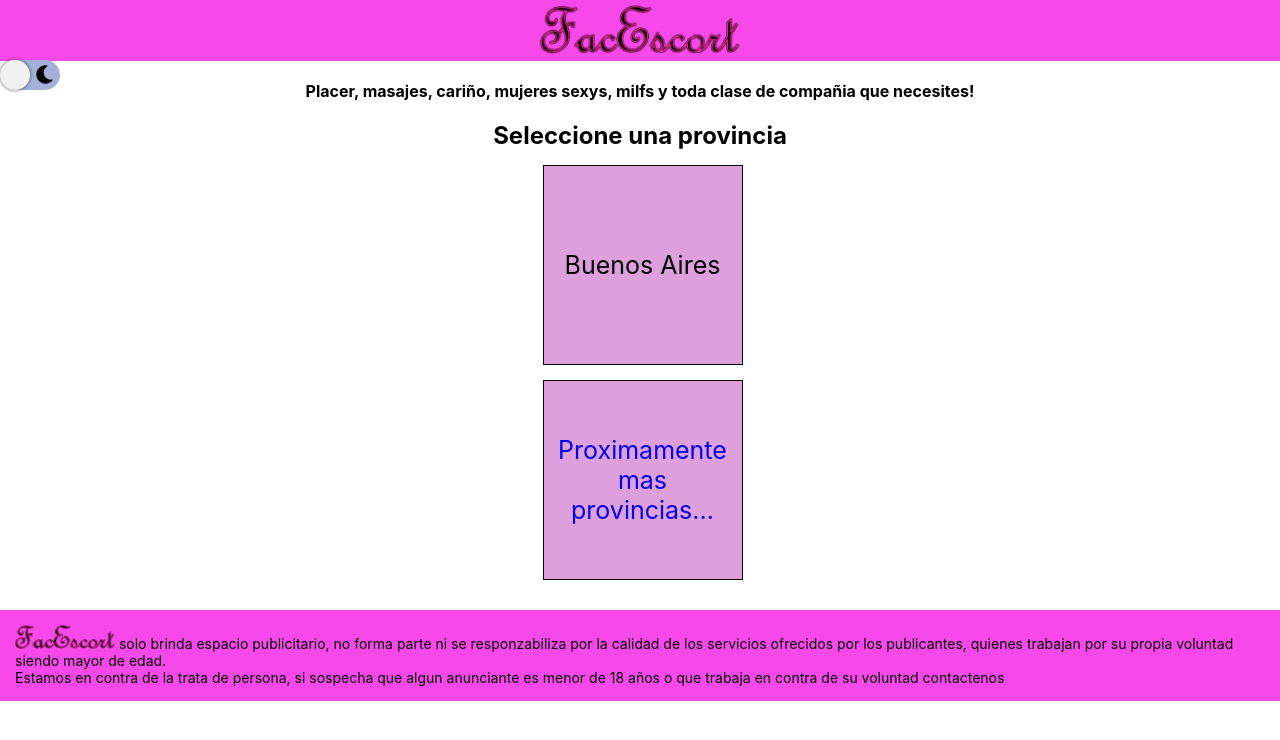
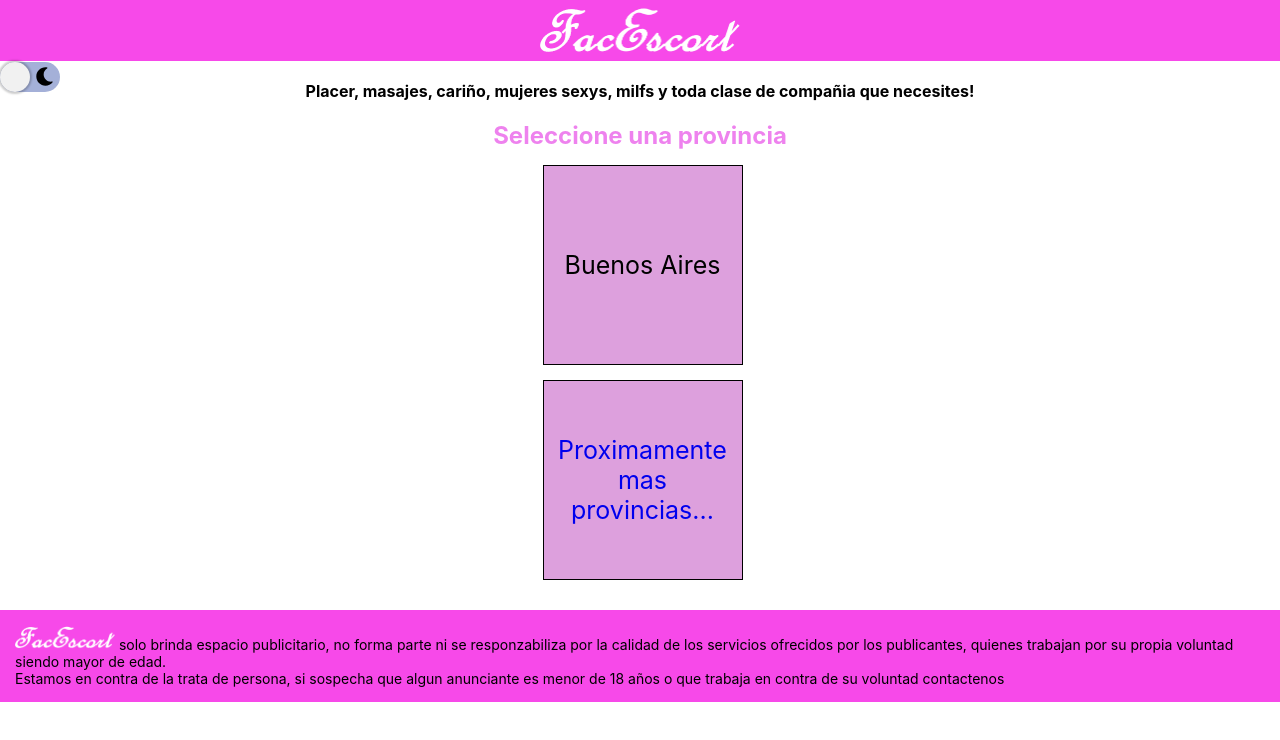
Before and after one commit to faceweb22/facescort, a React (Create React App) app: page / in a window 1280 px wide. Shown: the top 740 px of the page. Built offline with nearby package versions, Linux system fonts and the light colour scheme; a web font is replaced by a local one.

Commit message:
theme1 terminado

```diff
--- a/src/CSS/main.css
+++ b/src/CSS/main.css
@@ -177,6 +177,9 @@ ul{
     top: -27px;
 
 }
+#seleccion{
+    color: violet;
+}
 
 
 
--- a/src/CSS/themes.css
+++ b/src/CSS/themes.css
@@ -2,7 +2,8 @@
 
 .themeContainer{
     position: absolute;
-    top: 60px;
+    top: 0;
+    z-index: 20;
 }
 .switch{
     background-color: #a4b0d8;
@@ -47,6 +48,7 @@ body{
 }
 body.dark{
     background-color: #000;
+    color: whitesmoke;
 }
 /* este id esta dentro del archivo svg del sol */
 #iconSun{
@@ -55,3 +57,13 @@ body.dark{
     position: relative;
     top: 4px;
 }
+
+
+
+
+
+@media only screen and (min-width: 500px){
+    .themeContainer{
+        top: 62px;
+    }
+}
--- a/src/components/Provincia.js
+++ b/src/components/Provincia.js
@@ -23,7 +23,7 @@ export default function Provincia() {
         <br></br>
         <b className='parrafoPrincipal'>Placer, masajes, cariño, mujeres sexys, milfs y toda clase de compañia que necesites!</b>
         <br></br>
-        <h2>Seleccione una provincia</h2>
+        <h2 id='seleccion'>Seleccione una provincia</h2>
         <div className='provContainer'>
 
             {/* <Link to="/buenos-aires"> */}
--- a/src/components/Themes.js
+++ b/src/components/Themes.js
@@ -6,12 +6,9 @@ import moon from '../multimedia/moon.svg'
 
 export default function Themes() {
     const btnSwitch= document.querySelector("#switch")
-    const menu= document.querySelector(".logo")
-    // btnSwitch.addEventListener()
     const cambiar=()=>{
         document.body.classList.toggle("dark")
         btnSwitch.classList.toggle("active")
-        menu.style.backgroundColor="rgb(247, 73, 233)"
 
     }
 
```
Also changed, not shown: src/multimedia/logo - copia.png (added), src/multimedia/logo.png.
